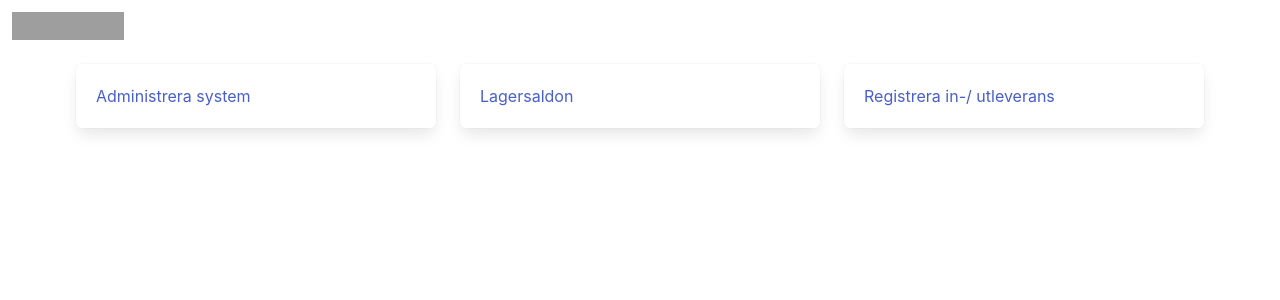
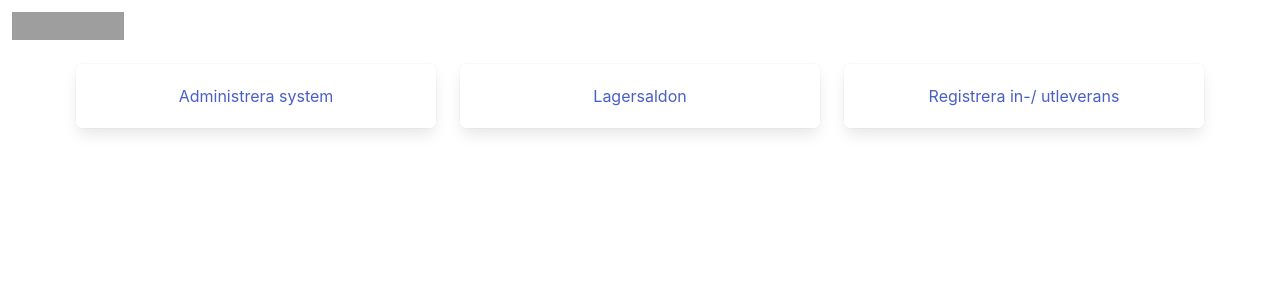
Before and after one commit to wiiha/simpleERPsystem, an Angular app in the folder simple-erp-web-client/: page / in a window 1280 px wide. Shown: the top 300 px of the page. Built offline with nearby package versions, Linux system fonts and the light colour scheme; grey boxes are pictures that could not be loaded.

Commit message:
centered text

```diff
--- a/simple-erp-web-client/src/app/start-menu/module-card/module-card.component.html
+++ b/simple-erp-web-client/src/app/start-menu/module-card/module-card.component.html
@@ -1,3 +1,3 @@
-<div class="box">
+<div class="box has-text-centered">
   <a [routerLink]="[route]">{{ text }}</a>
 </div>
```
